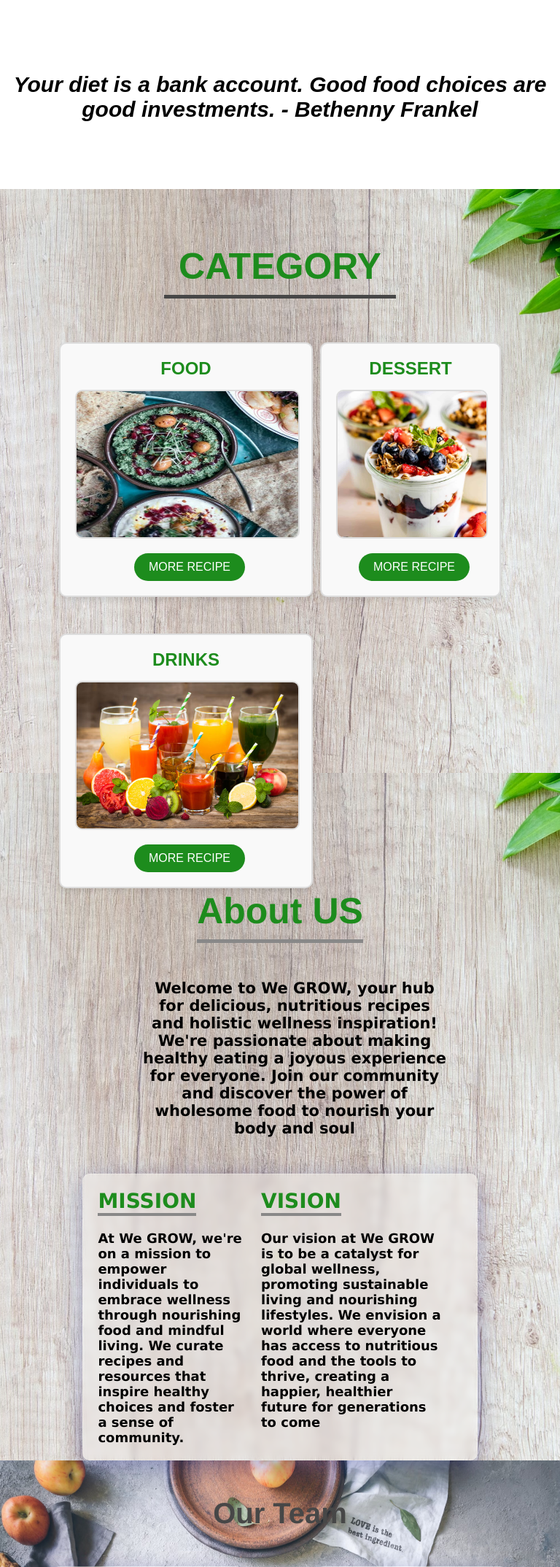
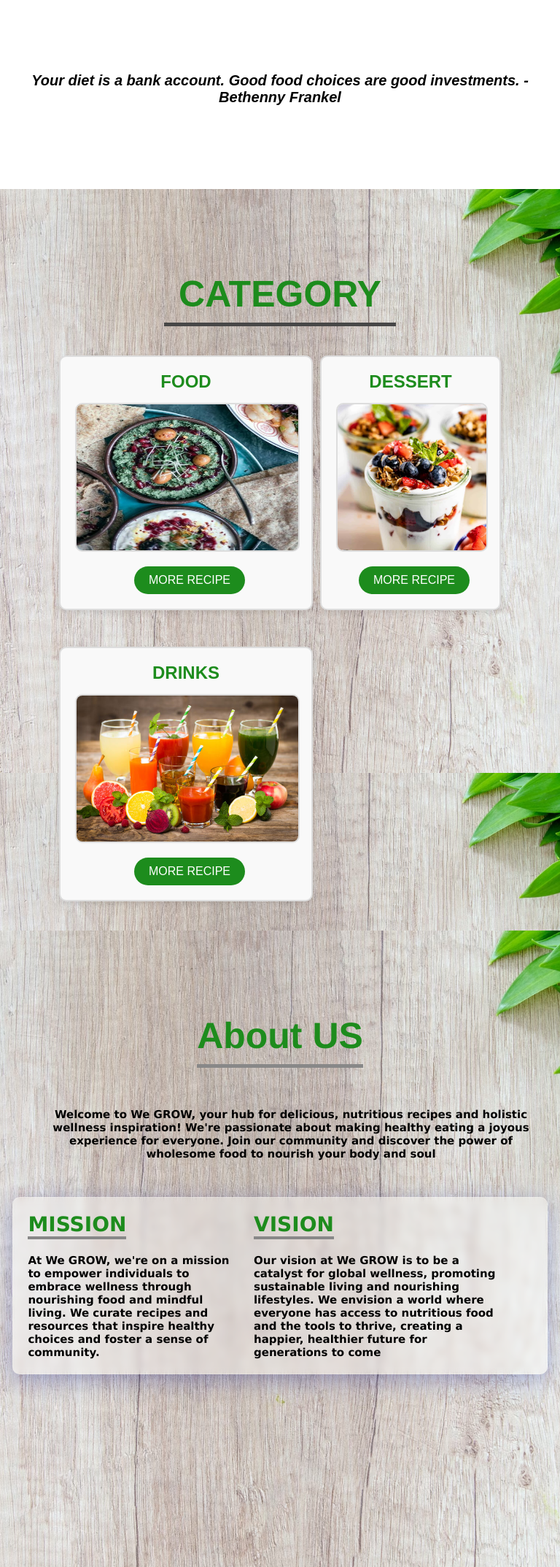
Before and after one commit to SIDYYY/WebSys, a PHP site: page /wegrow.html in a window 768 px wide. Shown: the part 801-2948 px from the top of the page at 73% size. Run offline with PHP 8.4, Linux system fonts and the light colour scheme; some libraries are stand-ins or nearby versions.

Commit message:
Fixed abt - ctg gap

```diff
--- a/WeGROW/wegrow.css
+++ b/WeGROW/wegrow.css
@@ -547,8 +547,6 @@ body {
     margin: 20px 0;
   }
 
-
-
   @media (min-width: 300px) and (max-width: 767px) {
     .menu-container {
       flex-direction: column;
@@ -603,9 +601,17 @@ body {
     .missionvision{
         width: 90%;
     }
+    .cat{
+        padding-top: 10%;
+    }
     #about {
-        padding-top: 20vh; /* Adjust padding as needed */
-        height: auto; /* Set height to auto */
+        padding-top: 20%; /* Adjust padding as needed */
+        height: 100vh; /* Set height to auto */
+    }
+    #categ{
+        padding-top: 10%;
+        height: auto;
+        width: 100vw;
     }
     .aboutus{
         width: 90%;
@@ -629,6 +635,7 @@ body {
     .footer #quote{
         font-size: 20px;
     }
+
     .team-member{
         max-width: 150px;
     }
@@ -681,22 +688,68 @@ body {
     .menu li {
       padding: 0 20px;
     }
+    .intro{
+        width: 100%;
+        margin: auto;
+        text-align: center;
+    }
+    .intro h2{
+        font-size: 35px;
+        margin: auto;
+    }
+    .intro p{
+        width: 90%;
+        padding: 30px;
+    }
+    .missionvision{
+        width: 90%;
+    }
     #about {
-        padding-top: 20vh; /* Adjust padding as needed */
-        height: auto; /* Set height to auto */
+        padding-top: 15%; /* Adjust padding as needed */
+        height: 100vh; /* Set height to auto */
+    }
+    #categ{
+        padding-top: 5%;
+        height: auto;
+        width: 100vw;
+    }
+    .aboutus{
+        width: 90%;
+        margin-top: 15px;
+    }
+    .aboutus h2,
+    .aboutus p{
+        padding-top: 10px;
+        margin-left: 10px;
+    }
+    .aboutus p{
+        font-size: 15px;
+    }
+    .missionvision p{
+        font-size: 15px;
+    }
+    .footer{
+        margin-top: 100px;
+        padding: 0;
+    }
+    .footer #quote{
+        font-size: 20px;
+    }
+
+    .team-member{
+        max-width: 150px;
     }
     .category-container {
         display: grid;
         grid-template-rows: auto;
-        grid-template-columns: auto auto;
+        grid-template-columns: auto auto; /* Reset grid layout to auto rows */
         gap: 10px;
         padding-top: 10px;
         justify-content: center; /* Center-align the grid items */
-        margin-top: 20px;
     }
 
     .categories {
-        width: 100%;
+        width:100% ;
     }
 
   }
```
